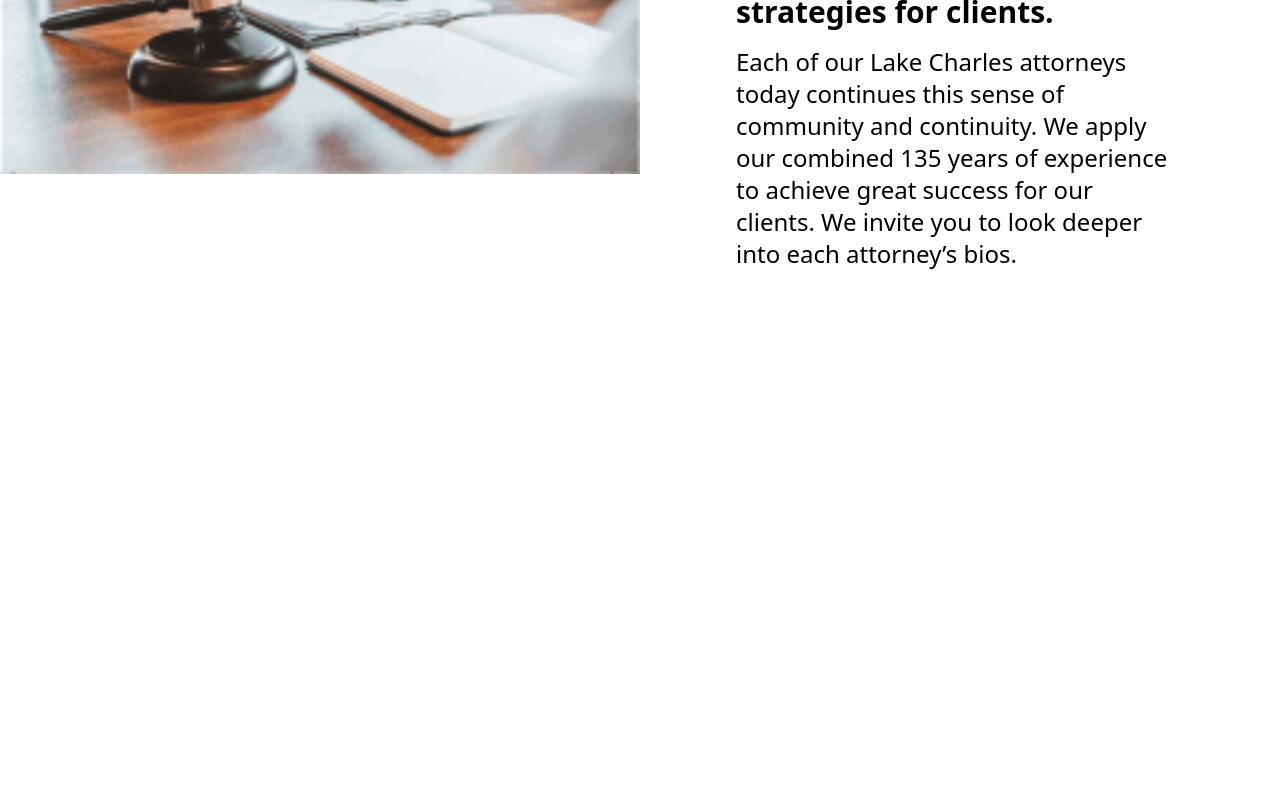
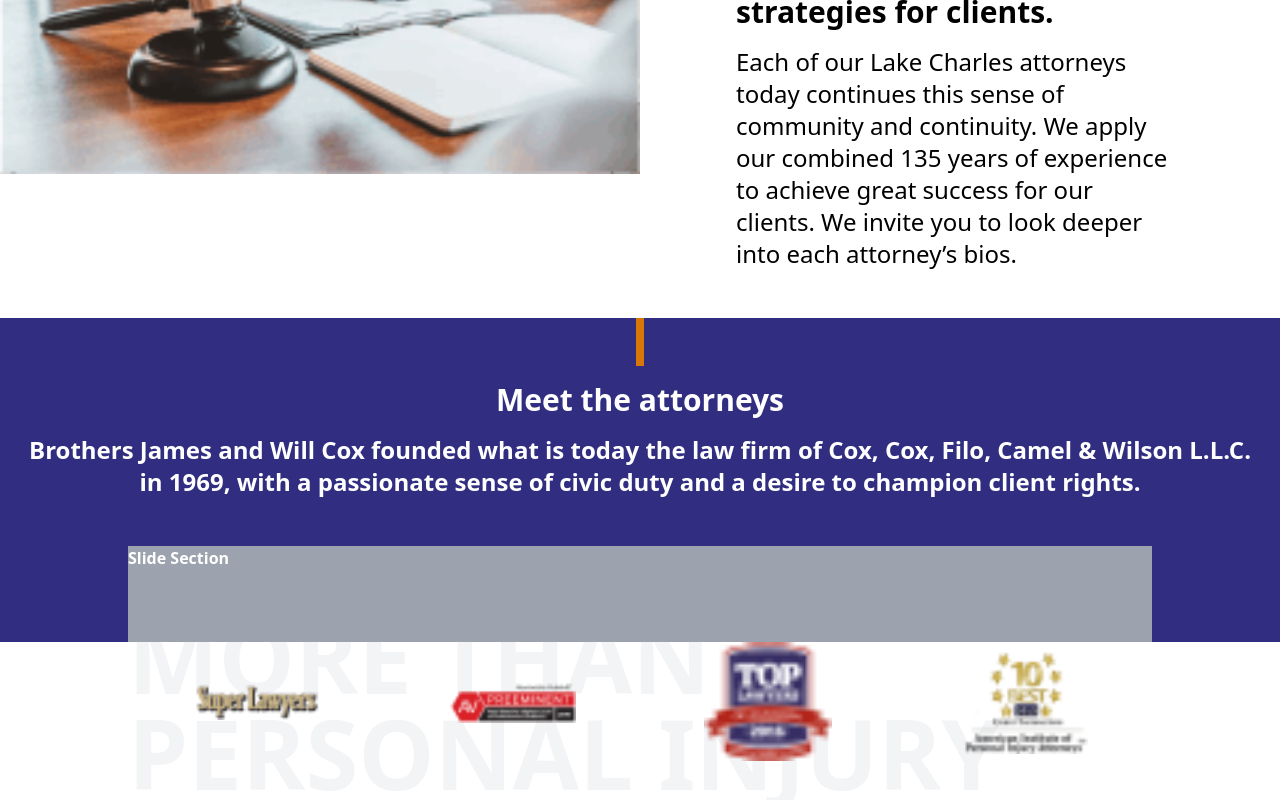
Before and after one commit to cocoa-1012/nuxt-coxcox, a Nuxt app: page / in a window 1280 px wide. Shown: the part 1360-2160 px from the top of the page. Before the commit the page ends 1678 px from the top, so only its background shows below. Built offline with nearby package versions, Linux system fonts and the light colour scheme.

Commit message:
homepage update

```diff
--- a/components/HomeMain.vue
+++ b/components/HomeMain.vue
@@ -58,6 +58,8 @@
         </p>
       </div>
     </div>
+    <HomeMainSliderSection />
+    <LawFirmSection />
   </div>
 </template>
 
@@ -85,19 +87,29 @@ export default {
           title: "Truck Accident",
         },
       ],
+      linkData: [
+        {
+          id: 0,
+          image: "images/Image 12@1X.png",
+          url: "#",
+        },
+        {
+          id: 1,
+          image: "images/Image 14@1X.png",
+          url: "#",
+        },
+        {
+          id: 2,
+          image: "images/Image 16@1X.png",
+          url: "#",
+        },
+        {
+          id: 3,
+          image: "images/Image 15@1X.png",
+          url: "#",
+        },
+      ],
     };
   },
-  // methods: {
-  //   toggle() {
-  //     this.isOpen = !this.isOpen;
-  //     document.getElementById("myDropdown").classList.toggle("show");
-  //     document.getElementById("myDropdown").classList.add("w--open");
-  //   },
-  //   burgerToggle() {
-  //     this.burgerOpen = !this.burgerOpen;
-  //     document.getElementById("myDropdown").classList.toggle("show");
-  //     document.getElementById("myDropdown").classList.add("w--open");
-  //   },
-  // },
 };
 </script>
--- /dev/null
+++ b/components/HomeMainSliderSection.vue
@@ -0,0 +1,24 @@
+<template>
+  <div>
+    <div
+      class="
+        flex flex-col
+        items-center
+        justify-center
+        bg-indigo-900
+        text-white
+        font-semibold
+      "
+    >
+      <div class="bg-yellow-600 w-2 h-12"></div>
+      <p class="text-3xl m-4">Meet the attorneys</p>
+      <p class="text-2xl text-center mb-12">
+        Brothers James and Will Cox founded what is today the law firm of Cox,
+        Cox, Filo, Camel & Wilson L.L.C. <br />
+        in 1969, with a passionate sense of civic duty and a desire to champion
+        client rights.
+      </p>
+      <div class="bg-gray-400 w-4/5 h-24 z-10">Slide Section</div>
+    </div>
+  </div>
+</template>
--- /dev/null
+++ b/components/LawFirmSection.vue
@@ -0,0 +1,89 @@
+<template>
+  <div>
+    <section class="flex flex-col relative items-center justify-center">
+      <div class="flex flex-row items-center justify-around w-4/5 mb-28 z-10">
+        <div v-for="(data, index) in linkData" :key="index">
+          <NuxtLink :to="data.url" class="mr-3 w-32">
+            <img :src="data.image" loading="lazy" alt="" class="w-32" />
+          </NuxtLink>
+        </div>
+      </div>
+
+      <p
+        class="
+          absolute
+          bottom-0
+          left-32
+          text-8xl text-gray-100
+          font-semibold
+          z-0
+        "
+      >
+        MORE THAN A <br />PERSONAL INJURY <br />LAW FIRM
+      </p>
+    </section>
+  </div>
+</template>
+
+<script>
+export default {
+  data() {
+    return {
+      isOpen: false,
+      burgerOpen: false,
+      cardData: [
+        {
+          price: "$262 M.",
+          title: "Class Judgment",
+        },
+        {
+          price: "$36 M.",
+          title: "Train Accident",
+        },
+        {
+          price: "$17.5 M.",
+          title: "Class Settlement",
+        },
+        {
+          price: "$10.8 M.",
+          title: "Truck Accident",
+        },
+      ],
+      linkData: [
+        {
+          id: 0,
+          image: "images/Image 12@1X.png",
+          url: "#",
+        },
+        {
+          id: 1,
+          image: "images/Image 14@1X.png",
+          url: "#",
+        },
+        {
+          id: 2,
+          image: "images/Image 16@1X.png",
+          url: "#",
+        },
+        {
+          id: 3,
+          image: "images/Image 15@1X.png",
+          url: "#",
+        },
+      ],
+    };
+  },
+  // methods: {
+  //   toggle() {
+  //     this.isOpen = !this.isOpen;
+  //     document.getElementById("myDropdown").classList.toggle("show");
+  //     document.getElementById("myDropdown").classList.add("w--open");
+  //   },
+  //   burgerToggle() {
+  //     this.burgerOpen = !this.burgerOpen;
+  //     document.getElementById("myDropdown").classList.toggle("show");
+  //     document.getElementById("myDropdown").classList.add("w--open");
+  //   },
+  // },
+};
+</script>
```
